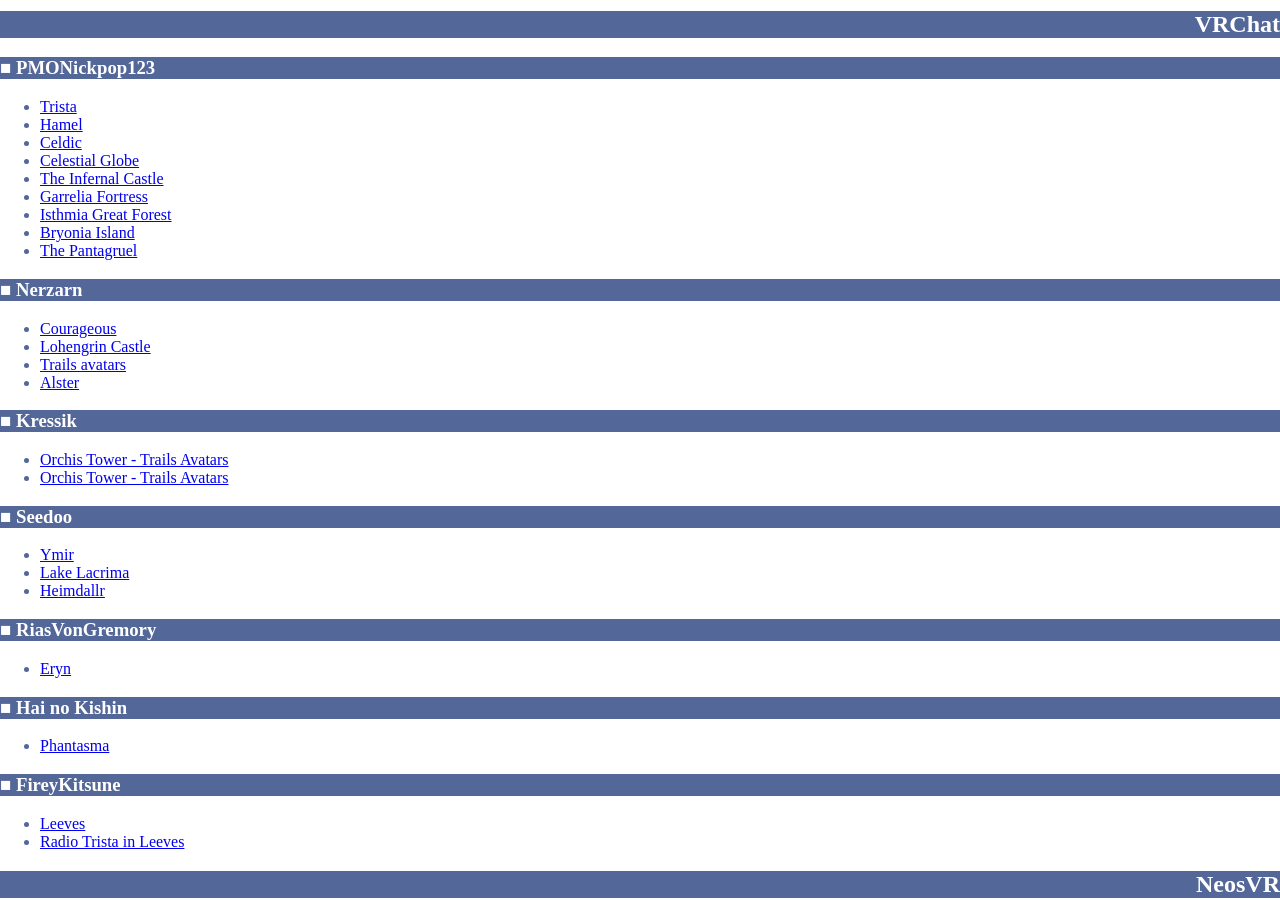
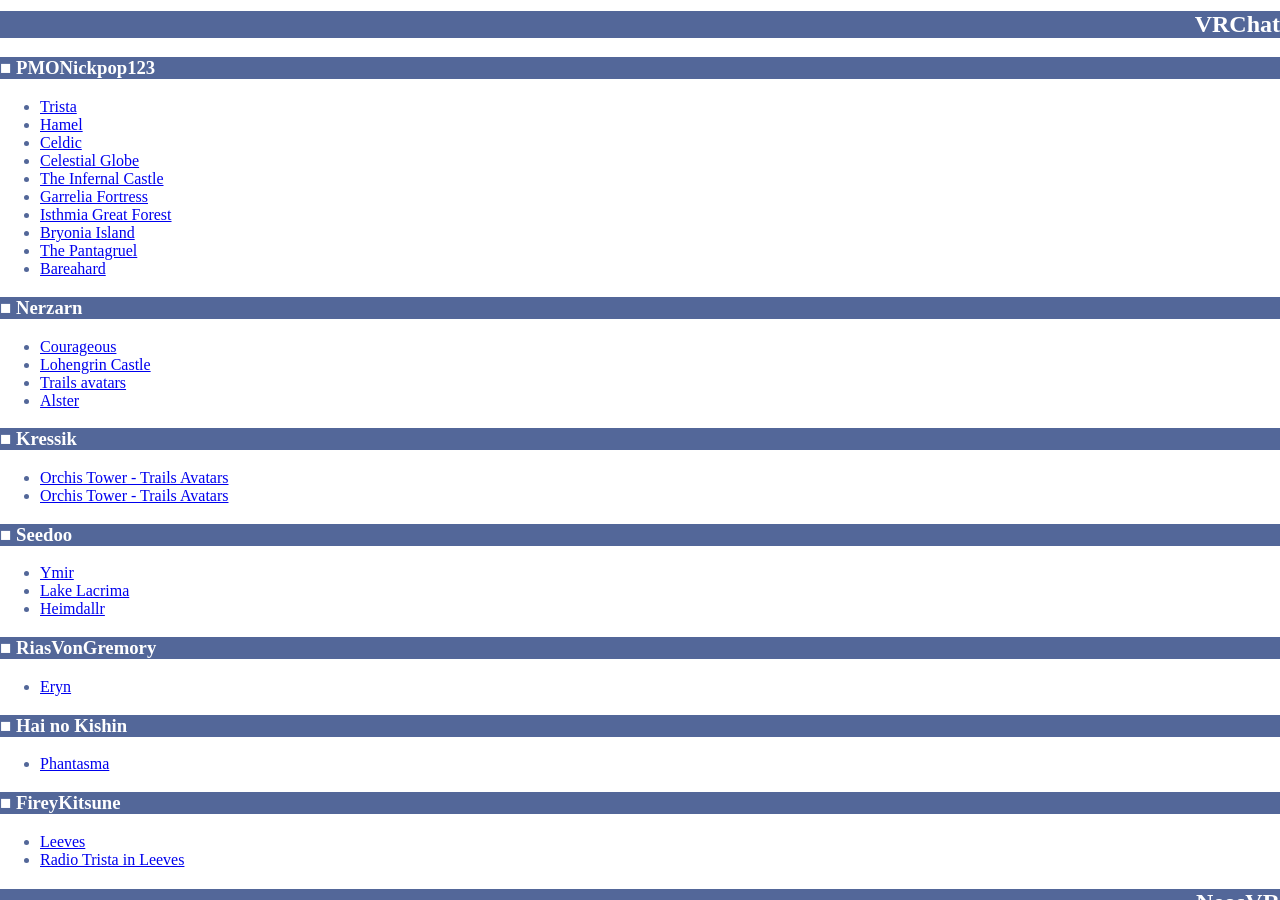
Before and after one commit to uyjulian/falcom-dumps, a Jekyll site: the page built from index.md, in a window 1280 px wide and 900 px high, scrolled down 348 px. Built offline with Jekyll 4.4.1, drawn with Linux system fonts in a browser that asks for light colours.

Commit message:
Add Bareahard

```diff
--- a/index.md
+++ b/index.md
@@ -28,6 +28,7 @@ If you have questions about usage of the models in a specific environment, sendi
 * [Isthmia Great Forest](https://vrchat.com/home/launch?worldId=wrld_17092ccd-5df3-4324-a9b3-969a23c88199)
 * [Bryonia Island](https://vrchat.com/home/launch?worldId=wrld_ad1b4266-080a-4820-a028-7da306e734d6)
 * [The Pantagruel](https://vrchat.com/home/launch?worldId=wrld_a822fcdc-80f2-4770-b9ce-eaf9557e639a)
+* [Bareahard](https://vrchat.com/home/launch?worldId=wrld_756c854b-d130-4114-ad77-0b5b081c8177)
 
 ### Nerzarn
 * [Courageous](https://vrchat.com/home/launch?worldId=wrld_1e0e204d-1145-4df9-8560-6d92c4fbffe3)
```
